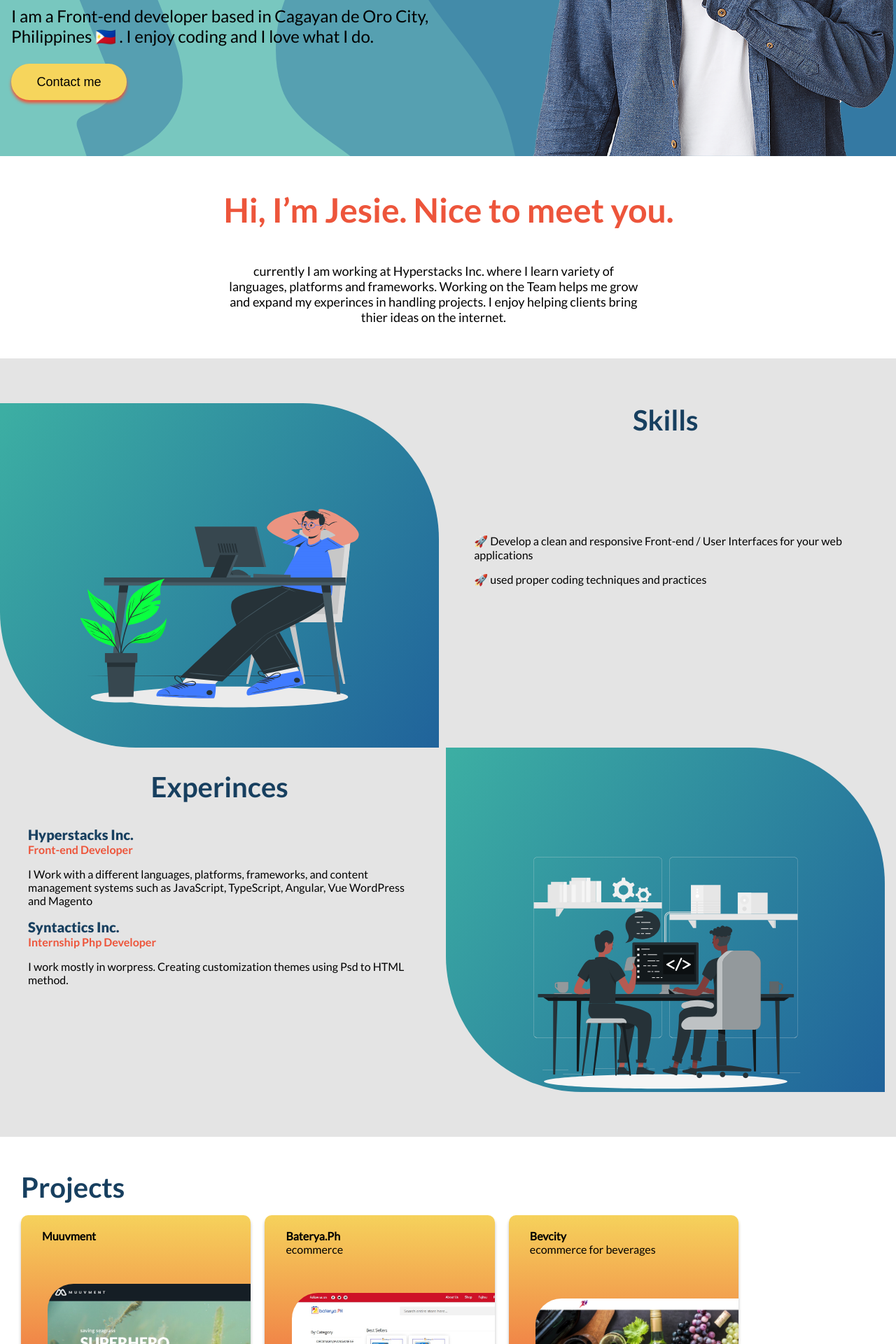
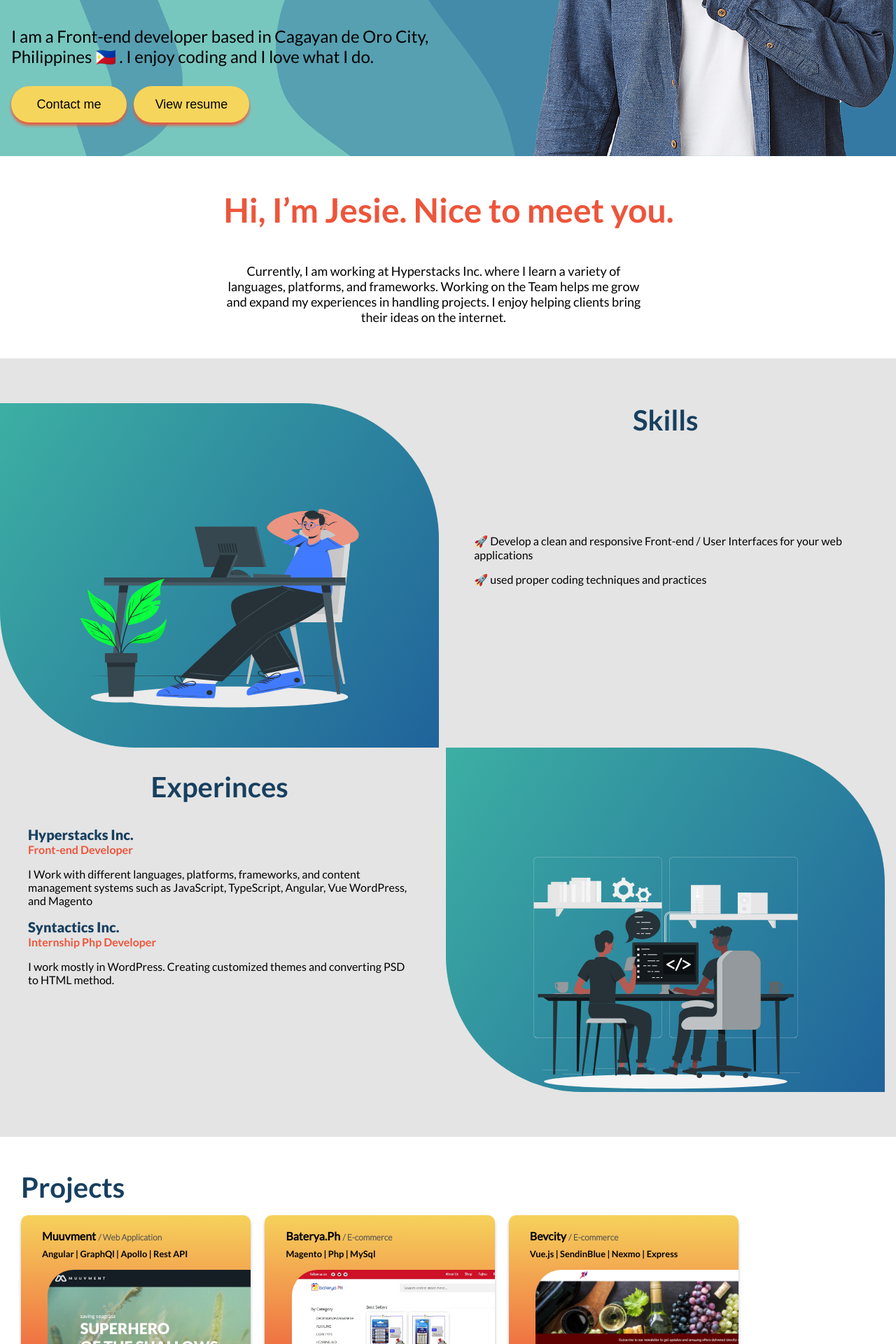
Before and after one commit to jesiecabaneros/jesiecabaneros.github.io, an Angular app: page / in a window 1280 px wide. Shown: the part 600-2520 px from the top of the page at 70% size. Built offline with nearby package versions, Linux system fonts and the light colour scheme; some icons are missing.

Commit message:
update projects

```diff
--- a/angular.json
+++ b/angular.json
@@ -13,7 +13,7 @@
         "build": {
           "builder": "@angular-devkit/build-angular:browser",
           "options": {
-            "outputPath": "dist/portfolio-v2",
+            "outputPath": "dist",
             "index": "src/index.html",
             "main": "src/main.ts",
             "polyfills": "src/polyfills.ts",
--- a/src/app/shared-components/about/about.component.html
+++ b/src/app/shared-components/about/about.component.html
@@ -3,8 +3,7 @@
     <h3
     class="head-welcome">Hi, I’m Jesie. Nice to meet you.</h3>
     <p>
-      currently I am working at Hyperstacks Inc. where I learn variety of languages, platforms and frameworks.
-      Working on the Team helps me grow and expand my experinces in handling projects. I enjoy helping clients bring thier ideas on the internet.
+      Currently, I am working at Hyperstacks Inc. where I learn a variety of languages, platforms, and frameworks. Working on the Team helps me grow and expand my experiences in handling projects. I enjoy helping clients bring their ideas on the internet.
     </p>
 
   </div>
--- a/src/app/shared-components/dashboard/dashboard.component.css
+++ b/src/app/shared-components/dashboard/dashboard.component.css
@@ -73,7 +73,7 @@ font-size: 1.5rem;
 }
 .desc-panel{
   position: absolute;
-  bottom: 5rem; z-index: 4;
+  bottom: 3rem; z-index: 4;
 }
 .desc-panel .sm-desc{
   font-family: 'Lato-Regular';
@@ -87,6 +87,7 @@ font-size: 1.5rem;
   border: none;
   box-shadow: 0px 4px 4px #ED553B;
   border-radius: 44.5px; font-size: 18px;
+  margin: 3px 10px 0 0 ;
 }
 .jc{
   height: 48rem;
@@ -94,6 +95,10 @@ font-size: 1.5rem;
   position: absolute;
   left: -80px;
   transform: rotate(-22deg);
+}
+a{
+  text-decoration: none;
+  color: unset;
 }
 
 /* Extra small devices (phones, 600px and down) */
--- a/src/app/shared-components/dashboard/dashboard.component.html
+++ b/src/app/shared-components/dashboard/dashboard.component.html
@@ -21,7 +21,8 @@
         <p class="sm-desc">I am a Front-end developer based in
           Cagayan de Oro City, Philippines 🇵🇭 .
           I enjoy coding and I love what I do.</p>
-        <button class="contact-btn">Contact me</button>
+        <button class="contact-btn"><a href="mailto:jccabaneros18@gmail.com">Contact me</a> </button>
+        <button class="contact-btn"><a href="../../../assets/jesiecabaneros.pdf" target="_blank"> View resume</a></button>
       </div>
       <img class="profile"   src="../../assets/img/pic.png" alt="">
     </div>
--- a/src/app/shared-components/projects/projects.component.css
+++ b/src/app/shared-components/projects/projects.component.css
@@ -13,7 +13,7 @@
   max-width: 340px;
   min-width: 254px;
   width: 22%;
-  height: 285px;
+  height: 222px;
   overflow: hidden;
   position: relative;
   padding: 10px 30px;
@@ -27,7 +27,14 @@
   margin: 1rem 0;
 }
 .proj-ss{
-  position: absolute; right: -130px; bottom: -30px; border-radius: 37px;
+  position: absolute; right: -130px; top: 78px; border-radius: 37px;
+}
+.icon-skills{
+  font-size: 4rem;
+}
+::ng-deep .iconify.icon-Tech path{
+  fill: #232323  !important;
+  font-size: 3rem;
 }
 
 /* Extra small devices (phones, 600px and down) */
--- a/src/app/shared-components/projects/projects.component.html
+++ b/src/app/shared-components/projects/projects.component.html
@@ -3,20 +3,37 @@
     <h1 class="head-title">Projects</h1>
     <div class="project-holder">
       <div class="project-card">
-        <h4 style="margin: 10px 0 0 0;">Muuvment</h4>
-        <p style=" margin: 0"></p>
+        <h4 style="margin: 10px 0 0 0;">Muuvment <span style="font-size: 12PX; color: #525252; font-family: 'Lato-Light';">/ Web Application</span> </h4>
+        <p style="    margin: .5rem 0;
+        color: rgb(0, 0, 0);
+        font-size: .8rem;
+        font-family: 'Lato-Bold';">
+          <span>Angular | GraphQl | Apollo | Rest API</span>
+        </p>
         <img  class="proj-ss"  src="../../assets/img/muuv.jpg" width="420" alt="" srcset="">
       </div>
 
       <div class="project-card">
-        <h4 style="margin: 10px 0 0 0;">Baterya.Ph</h4>
-        <p style=" margin: 0">ecommerce </p>
+        <h4 style="margin: 10px 0 0 0;">Baterya.Ph <span style="font-size: 12PX; color: #525252; font-family: 'Lato-Light';">/ E-commerce</span> </h4>
+        <p style="
+        margin: .5rem 0;
+        color: rgb(0, 0, 0);
+        font-size: .8rem;
+        font-family: 'Lato-Bold';">
+          <span>Magento | Php | MySql</span>
+        </p>
         <img  class="proj-ss"  src="../../assets/img/baterya.jpg" width="420" alt="" srcset="">
       </div>
 
       <div class="project-card">
-        <h4 style="margin: 10px 0 0 0;">Bevcity</h4>
-        <p style=" margin: 0">ecommerce for beverages</p>
+        <h4 style="margin: 10px 0 0 0;">Bevcity <span style="font-size: 12PX; color: #525252; font-family: 'Lato-Light';">/ E-commerce</span></h4>
+        <div style="
+        margin: .5rem 0;
+        color: rgb(0, 0, 0);
+        font-size: .8rem;
+        font-family: 'Lato-Bold';">
+        <span>Vue.js | SendinBlue | Nexmo | Express </span>
+      </div>
         <img class="proj-ss"  src="../../assets/img/inom.jpg" width="420" alt="" srcset="">
       </div>
     </div>
--- a/src/app/shared-components/skill-exp/skill-exp.component.html
+++ b/src/app/shared-components/skill-exp/skill-exp.component.html
@@ -242,15 +242,14 @@
               <h6 class="comp-name">Hyperstacks Inc.</h6>
               <label class="comp-pos">Front-end Developer</label>
               <p class="comp-description">
-                I Work with a  different languages, platforms, frameworks, and content management systems such as JavaScript, TypeScript,
-                Angular, Vue WordPress and Magento
+                I Work with different languages, platforms, frameworks, and content management systems such as JavaScript, TypeScript, Angular, Vue WordPress, and Magento
               </p>
             </div>
             <div>
               <h6 class="comp-name">Syntactics Inc.</h6>
               <label class="comp-pos">Internship Php Developer</label>
               <p class="comp-description">
-                I work mostly in worpress. Creating customization  themes using Psd to HTML method.
+                I work mostly in WordPress. Creating customized themes and converting PSD to HTML method.
               </p>
             </div>
             </div>
```
Also changed, not shown: 2 other files (tests, documents, lock files or other folders).
